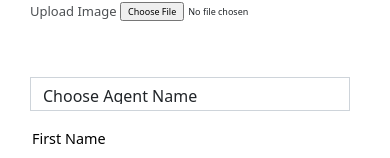
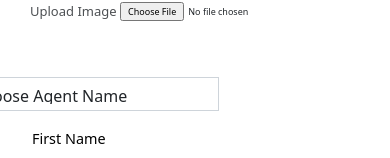
Before and after one commit to Remedy1995/jubelsusu, a React (Create React App) app in the folder client/: page /register in a window 390 px wide. Shown: the part 634-792 px from the top of the page. Built offline with nearby package versions, Linux system fonts and the light colour scheme; no server answers.

Commit message:
front end

```diff
--- a/client/src/app.css
+++ b/client/src/app.css
@@ -2250,9 +2250,8 @@ label.control-label {
     #choose {
         position: relative;
         top: 50px;
-        left: 30px;
         height: 40px;
-        width: 320px;
+        width: 259px
     }
 }
 
```
Also changed, not shown: 1 other file (tests, documents, lock files or other folders).
